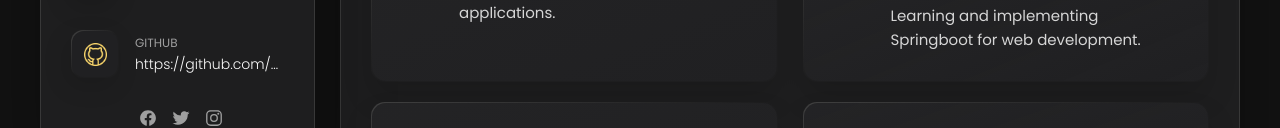
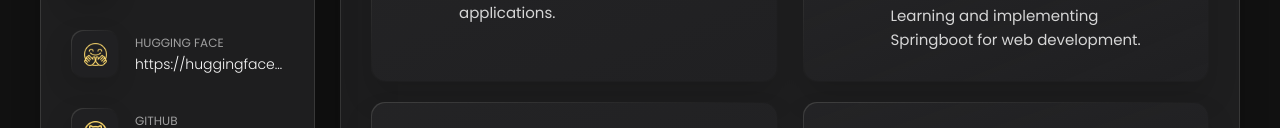
Before and after one commit to atharva2001/atharva2001.github.io, a plain HTML site: page index.html in a window 1280 px wide. Shown: the part 722-850 px from the top of the page. Drawn offline with nearby package versions, Linux system fonts and the light colour scheme.

Commit message:
hugging face added

```diff
--- a/index.html
+++ b/index.html
@@ -100,6 +100,7 @@
               <ion-icon name="logo-linkedin"></ion-icon>
             </div>
 
+
             <div class="contact-info">
               <p class="contact-title">Linkedin</p>
               <a href="https://www.linkedin.com/in/shirkeatharva/" class="contact-link">https://www.linkedin.com/in/shirkeatharva/</a>
@@ -115,9 +116,28 @@
               <img src="./assets/images/leetcode.svg" alt="Web development icon" width="23">
             </div>
 
+
             <div class="contact-info">
               <p class="contact-title">Leetcode</p>
               <a href="https://leetcode.com/atharva77" class="contact-link">https://leetcode.com/atharva77</a>
+
+
+              <!-- <address>Sacramento, California, USA</address> -->
+            </div>
+
+          </li>
+
+          <li class="contact-item">
+
+            <div class="icon-box">
+              <!-- <ion-icon name="leetcode.svg"></ion-icon> -->
+              <img src="./assets/images/hugging.png" alt="Web development icon" width="23">
+            </div>
+
+
+            <div class="contact-info">
+              <p class="contact-title">Hugging Face</p>
+              <a href="https://huggingface.co/atharva77" class="contact-link">https://huggingface.co/atharva77</a>
 
 
               <!-- <address>Sacramento, California, USA</address> -->
```
Also changed, not shown: assets/images/hugging.png (added).
